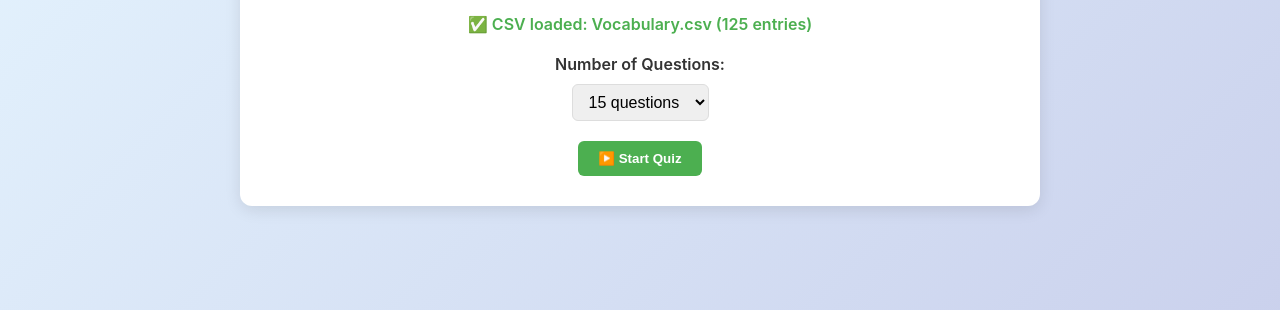
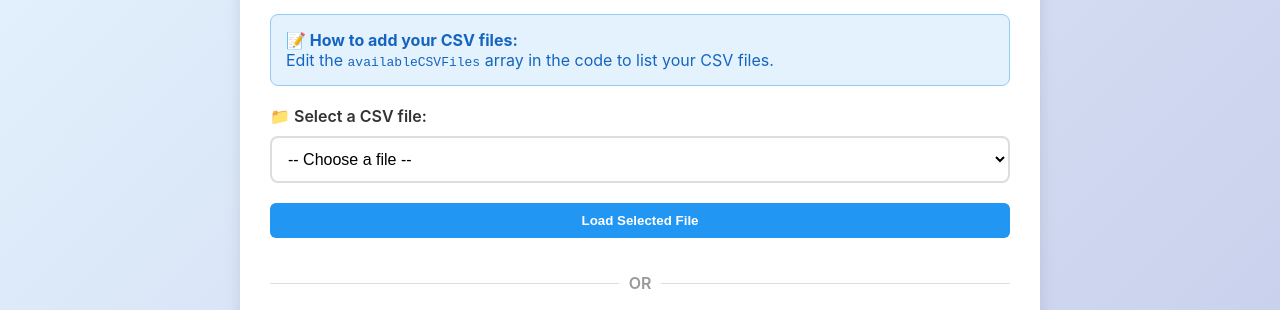
Before and after one commit to JenniferLeoni/mp-test, a plain HTML site: page index.html in a window 1280 px wide. Shown: the part 115-425 px from the top of the page. Drawn offline with nearby package versions, Linux system fonts and the light colour scheme.

Commit message:
add files

```diff
--- a/index.html
+++ b/index.html
@@ -189,12 +189,64 @@
         }
 
         .config-note {
-            background: #fff3cd;
-            border: 1px solid #ffeaa7;
+            background: #e3f2fd;
+            border: 1px solid #90caf9;
             border-radius: 8px;
             padding: 15px;
             margin-bottom: 20px;
-            color: #856404;
+            color: #1565c0;
+        }
+
+        .file-selector {
+            margin-bottom: 20px;
+        }
+
+        .file-selector label {
+            display: block;
+            margin-bottom: 10px;
+            font-weight: 600;
+            color: #333;
+            font-size: 16px;
+        }
+
+        .file-selector select {
+            width: 100%;
+            padding: 12px;
+            border: 2px solid #ddd;
+            border-radius: 8px;
+            font-size: 16px;
+            background: white;
+            cursor: pointer;
+            transition: border-color 0.2s;
+        }
+
+        .file-selector select:hover {
+            border-color: #2196f3;
+        }
+
+        .file-selector select:focus {
+            outline: none;
+            border-color: #2196f3;
+        }
+
+        .divider {
+            display: flex;
+            align-items: center;
+            text-align: center;
+            margin: 20px 0;
+            color: #999;
+        }
+
+        .divider::before,
+        .divider::after {
+            content: '';
+            flex: 1;
+            border-bottom: 1px solid #ddd;
+        }
+
+        .divider span {
+            padding: 0 10px;
+            font-weight: 600;
         }
     </style>
 </head>
@@ -204,19 +256,31 @@
         <div class="card">
             <h1 class="title">🇯🇵 Japanese Vocabulary Quiz</h1>
 
-            <!-- Configuration Note -->
-            <!-- <div class="config-note">
-                <strong>📝 Setup Instructions:</strong><br>
-                1. Change the filename in the code: Look for <code>const CSV_FILENAME = "vocabulary.csv";</code><br>
-                2. Put your CSV file in the same folder as this HTML file<br>
-                3. Refresh the page - your quiz will load automatically!
-            </div> -->
+            <div class="config-note">
+                <strong>📝 How to add your CSV files:</strong><br>
+                Edit the <code>availableCSVFiles</code> array in the code to list your CSV files.
+            </div>
 
-            <!-- File Loading Section -->
+            <!-- File Selection Section -->
             <div id="loadingSection">
+                <!-- Select from available files -->
+                <div class="file-selector">
+                    <label for="csvFileSelect">📁 Select a CSV file:</label>
+                    <select id="csvFileSelect">
+                        <option value="">-- Choose a file --</option>
+                    </select>
+                </div>
+
+                <button class="btn btn-primary" onclick="loadSelectedFile()" style="width: 100%; margin-bottom: 15px;">
+                    Load Selected File
+                </button>
+
+                <div class="divider"><span>OR</span></div>
+
+                <!-- Upload custom file -->
                 <div class="upload-area" onclick="document.getElementById('fileInput').click()">
                     <div style="font-size: 48px; margin-bottom: 10px;">📤</div>
-                    <div style="font-size: 18px; font-weight: 600; margin-bottom: 10px;">Upload your CSV file</div>
+                    <div style="font-size: 18px; font-weight: 600; margin-bottom: 10px;">Upload your own CSV file</div>
                     <p style="color: #666;">CSV should contain: Hiragana, Romaji, Meaning, Example 1 JP, Example 1 EN,
                         Example 2 JP, Example 2 EN</p>
                     <input type="file" id="fileInput" accept=".csv" style="display: none;"
@@ -259,7 +323,7 @@
                 <div>
                     <button class="btn btn-success" onclick="startQuiz()" style="margin-right: 10px;">Take Quiz
                         Again</button>
-                    <button class="btn btn-secondary" onclick="resetQuiz()">🔄 Upload New CSV</button>
+                    <button class="btn btn-secondary" onclick="resetQuiz()">🔄 Choose Different CSV</button>
                 </div>
             </div>
         </div>
@@ -294,8 +358,14 @@
     </div>
 
     <script>
-        // ===== CHANGE THIS TO YOUR CSV FILENAME =====
-        const CSV_FILENAME = "Vocabulary.csv";  // 👈 EDIT THIS!
+        // ===== ADD YOUR CSV FILES HERE =====
+        const availableCSVFiles = [
+            { name: "Basic Vocabulary N5", filename: "Vocabulary.csv" },
+            { name: "Hira Kata", filename: "hirakata.csv" }
+            // { name: "JLPT N4", filename: "jlpt_n4.csv" },
+            // { name: "Common Phrases", filename: "phrases.csv" },
+            // Add more files here following the same pattern
+        ];
 
         // Global variables
         let csvData = [];
@@ -314,21 +384,39 @@
             { type: 'meaning', question: 'What is the meaning?', answerKey: 'Meaning' }
         ];
 
-        // Try to load the hardcoded CSV file on page load
-        window.addEventListener('load', async () => {
-            console.log(`Trying to load: ${CSV_FILENAME}`);
+        // Populate dropdown on page load
+        window.addEventListener('load', () => {
+            const select = document.getElementById('csvFileSelect');
+            availableCSVFiles.forEach(file => {
+                const option = document.createElement('option');
+                option.value = file.filename;
+                option.textContent = file.name;
+                select.appendChild(option);
+            });
+        });
+
+        async function loadSelectedFile() {
+            const select = document.getElementById('csvFileSelect');
+            const filename = select.value;
+
+            if (!filename) {
+                alert('Please select a CSV file first!');
+                return;
+            }
+
             try {
-                const response = await fetch(CSV_FILENAME);
+                const response = await fetch(filename);
                 if (response.ok) {
                     const text = await response.text();
-                    parseCSV(text, CSV_FILENAME);
+                    const selectedName = select.options[select.selectedIndex].text;
+                    parseCSV(text, selectedName);
                 } else {
-                    console.log(`Could not find ${CSV_FILENAME}, showing upload option`);
+                    alert(`Could not load ${filename}. Make sure the file is in the same directory as this HTML file.`);
                 }
             } catch (error) {
-                console.log(`Could not load ${CSV_FILENAME}, showing upload option`);
+                alert(`Error loading ${filename}: ${error.message}\n\nMake sure the file is in the same directory as this HTML file.`);
             }
-        });
+        }
 
         function parseCSV(text, filename = 'uploaded file') {
             try {
@@ -387,14 +475,11 @@
         function generateQuestion() {
             if (csvData.length < 4) return null;
 
-            // Pick a random correct answer
             const correctIndex = Math.floor(Math.random() * csvData.length);
             const correctRow = csvData[correctIndex];
 
-            // Pick a random question type
             const questionType = questionTypes[Math.floor(Math.random() * questionTypes.length)];
 
-            // Generate wrong answers from other rows
             const wrongAnswers = [];
             const usedIndices = new Set([correctIndex]);
 
@@ -406,11 +491,9 @@
                 }
             }
 
-            // Mix correct and wrong answers
             const allAnswers = [correctRow[questionType.answerKey], ...wrongAnswers];
             const shuffledAnswers = allAnswers.sort(() => Math.random() - 0.5);
 
-            // Generate question context
             let questionContext = '';
             if (questionType.type === 'hiragana') {
                 questionContext = `Romaji: ${correctRow.Romaji}\nMeaning: ${correctRow.Meaning}`;
@@ -420,7 +503,6 @@
                 questionContext = `Hiragana: ${correctRow.Hiragana}\nRomaji: ${correctRow.Romaji}`;
             }
 
-            // Add examples if available
             if (correctRow['Example 1 JP'] && correctRow['Example 1 EN']) {
                 questionContext += `\n\nExample: ${correctRow['Example 1 JP']} (${correctRow['Example 1 EN']})`;
             }
@@ -440,7 +522,6 @@
                 return;
             }
 
-            // Get selected question count
             const questionCountSelect = document.getElementById('questionCount');
             const selectedCount = questionCountSelect.value;
 
@@ -457,7 +538,6 @@
             score = 0;
             quizComplete = false;
 
-            // Hide other sections
             document.getElementById('quizStatus').classList.add('hidden');
             document.getElementById('quizComplete').classList.add('hidden');
             document.getElementById('questionCard').classList.remove('hidden');
@@ -470,14 +550,12 @@
             selectedAnswer = null;
             showResult = false;
 
-            // Update UI
             document.getElementById('questionText').textContent = currentQuestion.questionText;
             document.getElementById('questionContext').textContent = currentQuestion.context;
             document.getElementById('questionProgress').textContent = `Question ${questionCount + 1} of ${totalQuestions}`;
             document.getElementById('scoreProgress').textContent = `Score: ${score}/${questionCount}`;
             document.getElementById('progressFill').style.width = `${((questionCount + 1) / totalQuestions) * 100}%`;
 
-            // Create answer buttons
             const container = document.getElementById('answersContainer');
             container.innerHTML = '';
 
@@ -506,7 +584,6 @@
                 buttonElement.classList.add('incorrect');
                 buttonElement.innerHTML = '❌ ' + answer;
 
-                // Highlight correct answer
                 const buttons = document.querySelectorAll('.answer-btn');
                 buttons.forEach(btn => {
                     if (btn.textContent === currentQuestion.correctAnswer) {
@@ -516,7 +593,6 @@
                 });
             }
 
-            // Disable all buttons
             const buttons = document.querySelectorAll('.answer-btn');
             buttons.forEach(btn => {
                 btn.classList.add('disabled');
@@ -540,10 +616,8 @@
             quizComplete = true;
             isQuizStarted = false;
 
-            // Hide question card
             document.getElementById('questionCard').classList.add('hidden');
 
-            // Show results
             document.getElementById('quizComplete').classList.remove('hidden');
             document.getElementById('finalScore').textContent = `${score}/${totalQuestions}`;
             document.getElementById('percentageText').textContent = `You scored ${Math.round((score / totalQuestions) * 100)}%!`;
@@ -559,14 +633,13 @@
             score = 0;
             questionCount = 0;
 
-            // Show loading section
             document.getElementById('loadingSection').classList.remove('hidden');
             document.getElementById('quizStatus').classList.add('hidden');
             document.getElementById('quizComplete').classList.add('hidden');
             document.getElementById('questionCard').classList.add('hidden');
 
-            // Reset file input
             document.getElementById('fileInput').value = '';
+            document.getElementById('csvFileSelect').value = '';
         }
     </script>
 </body>
```
Also changed, not shown: hirakata.csv (added, +41 -0 lines).
